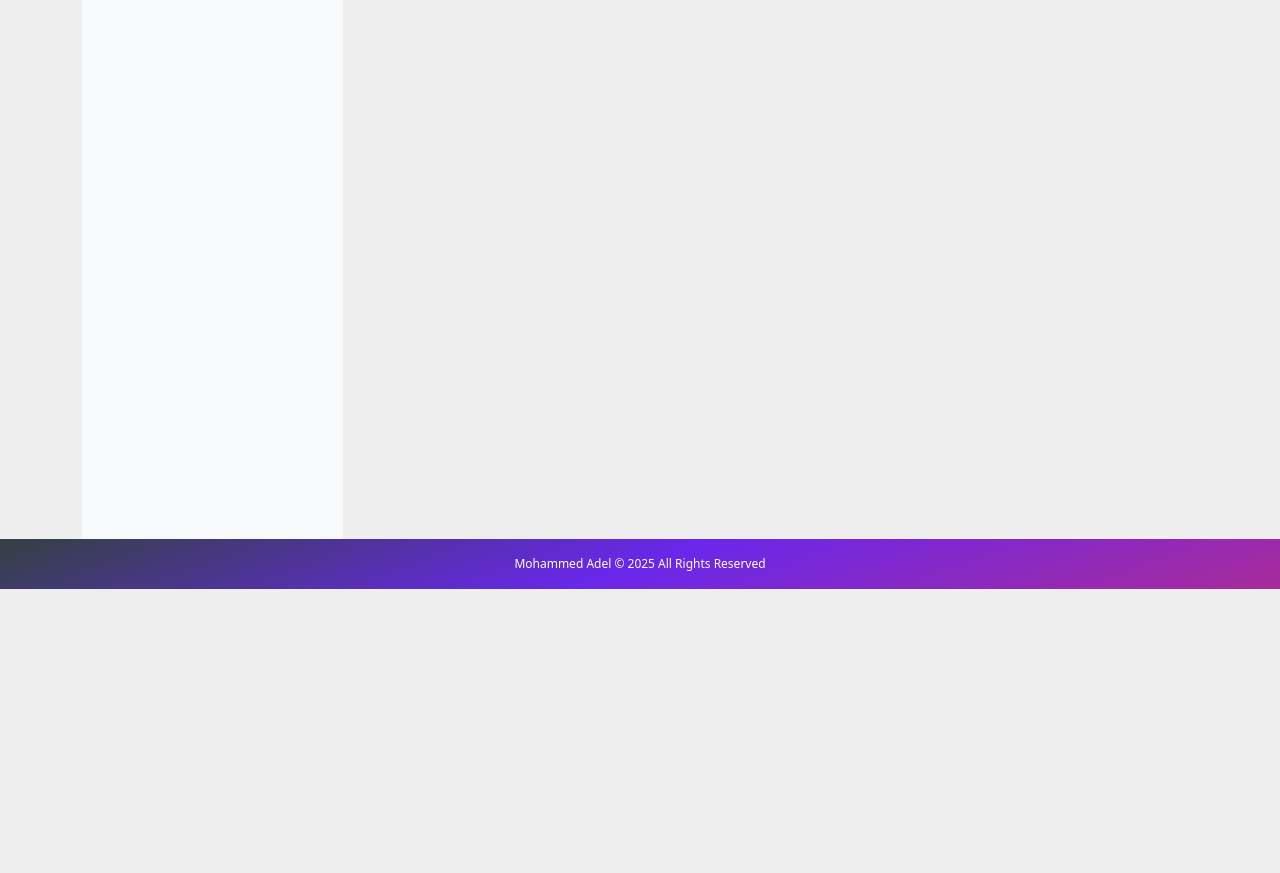
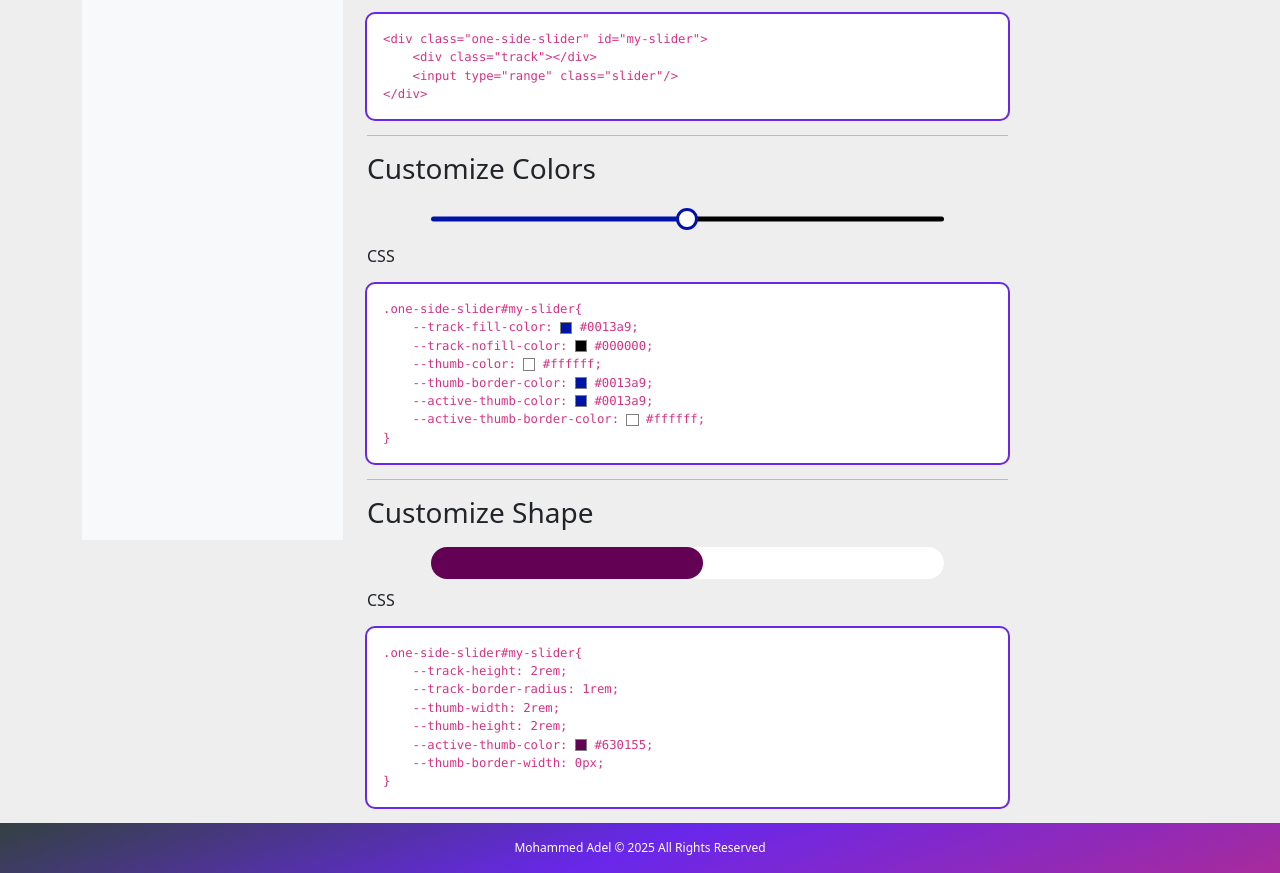
Before and after one commit to MohammedAdel224/dreams, an Angular app: page /docs/components/sliders in a window 1280 px wide. Shown: the part 260-1133 px from the top of the page. Before the commit the page ends 849 px from the top, so only its background shows below. Built offline with nearby package versions, Linux system fonts and the light colour scheme.

Commit message:
implement slider component

```diff
--- a/src/app/docs/components/sliders/sliders.component.css
+++ b/src/app/docs/components/sliders/sliders.component.css
@@ -0,0 +1,42 @@
+.one-side-slider#green-slider{
+    --track-fill-color: #0013a9;
+    --track-nofill-color: #000000;
+    --thumb-color: #ffffff;
+    --thumb-border-color: #0013a9;
+    --active-thumb-color: #0013a9;
+    --active-thumb-border-color: #ffffff;
+}
+
+.one-side-slider#big-thumb{
+    --track-height: 2rem;
+    --track-border-radius: 1rem;
+    --thumb-width: 2rem;
+    --thumb-height: 2rem;
+    --active-thumb-color: #630155;
+    --thumb-border-width: 0px;
+}
+
+span.color{
+    display: inline-block;
+    margin: 0 0 -0.2em 0;
+    padding: 0;
+    height: 1em;
+    width: 1em;
+    border: 1px solid gray
+}
+
+.purple{
+    background-color: #630155;
+}
+
+.white{
+    background-color: #ffffff;
+}
+
+.blue{
+    background-color: #0013a9;
+}
+
+.black{
+    background-color: #000000;
+}
--- a/src/app/docs/components/sliders/sliders.component.html
+++ b/src/app/docs/components/sliders/sliders.component.html
@@ -1 +1,56 @@
-<p>sliders works!</p>
+<main class="pb-3">
+    <h2>One Side Slider</h2>
+
+    <h3>Create a Slider:</h3>
+    <div class="one-side-slider">
+        <div class="track"></div>
+        <input type="range" class="slider"/>
+    </div>
+
+    <p>Use classes <span class="highlight">one-side-slider</span>, <span class="highlight">track</span> and <span class="highlight">slider</span> to apply sliders style.</p>
+    <p>HTML</p>
+    <div class="code">
+<code><pre>&lt;div class="one-side-slider" id="my-slider"&gt;
+    &lt;div class="track"&gt;&lt;/div&gt;
+    &lt;input type="range" class="slider"/&gt;
+&lt;/div&gt;</pre></code>
+    </div>
+
+    <hr>
+
+    <h3>Customize Colors</h3>
+    <div class="one-side-slider" id="green-slider">
+        <div class="track"></div>
+        <input type="range" class="slider"/>
+    </div>
+    <p>CSS</p>
+    <div class="code">
+<code><pre>.one-side-slider#my-slider{{ '{' }}
+    --track-fill-color: <span class="color blue"></span> #0013a9;
+    --track-nofill-color: <span class="color black"></span> #000000;
+    --thumb-color: <span class="color white"></span> #ffffff;
+    --thumb-border-color: <span class="color blue"></span> #0013a9;
+    --active-thumb-color: <span class="color blue"></span> #0013a9;
+    --active-thumb-border-color: <span class="color white"></span> #ffffff;
+{{ '}' }}</pre></code>
+    </div>
+
+    <hr>
+
+    <h3>Customize Shape</h3>
+    <div class="one-side-slider" id="big-thumb">
+        <div class="track"></div>
+        <input type="range" class="slider"/>
+    </div>
+    <p>CSS</p>
+    <div class="code">
+<code><pre>.one-side-slider#my-slider{{ '{' }}
+    --track-height: 2rem;
+    --track-border-radius: 1rem;
+    --thumb-width: 2rem;
+    --thumb-height: 2rem;
+    --active-thumb-color: <span class="color purple"></span> #630155;
+    --thumb-border-width: 0px;
+{{ '}' }}</pre></code>
+    </div>
+</main>
```
